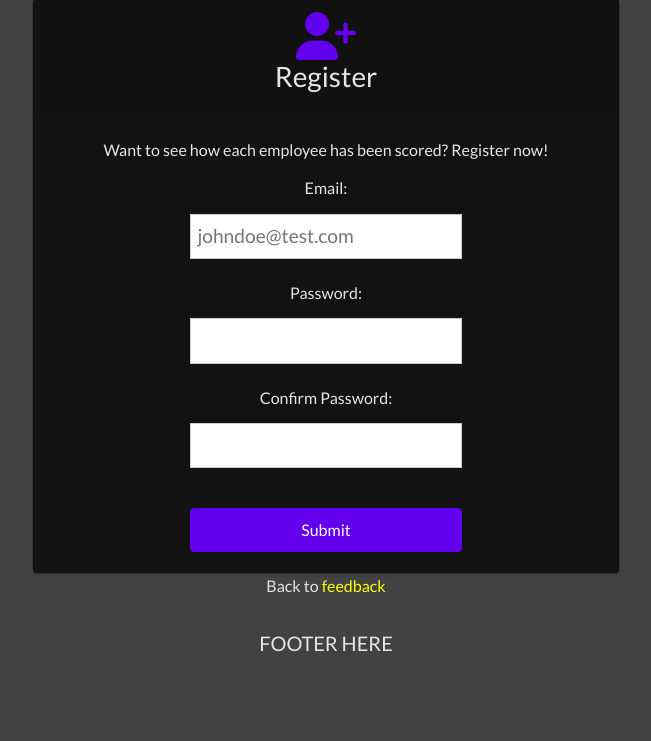
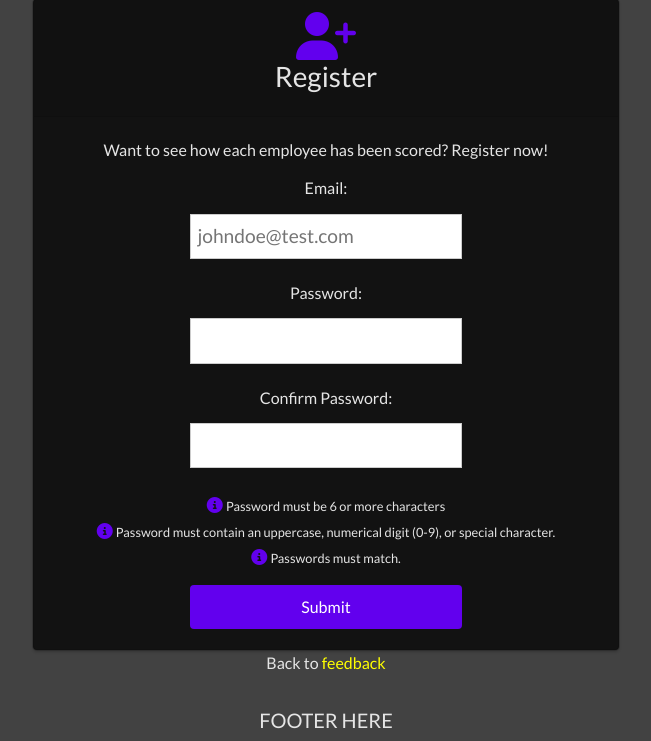
Before and after one commit to mkovar52/feedback-app, a Flask app: page /register in a window 1280 px wide. Shown: the part 59-800 px from the top of the page, without its empty margins (314-965 px from the left). Run offline with Flask 2, Linux system fonts and the light colour scheme; some libraries are stand-ins or nearby versions.

Commit message:
icon and text added for tooltips

```diff
--- a/templates/register.html
+++ b/templates/register.html
@@ -36,6 +36,19 @@
                             <input type="password" name="confirm_pw" />
                         </div>
 
+                        <div class="row">
+                            <div class="col-12">
+                                <i class="fas fa-info-circle"></i>
+                                <small>Password must be 6 or more characters</small>
+                                <br>
+                                <i class="fas fa-info-circle"></i>
+                                <small>Password must contain an uppercase, numerical digit (0-9), or special character.</small>
+                                <br>
+                                <i class="fas fa-info-circle"></i>
+                                <small>Passwords must match.</small>
+                            </div>
+                        </div>
+
                         <!-- <button id="register" type="submit" class="btn btn-primary">Submit</button> -->
                         <div id="loading" style="display:none;">
                             <img src="../static/loading.gif" alt="loading spinner" />
```
